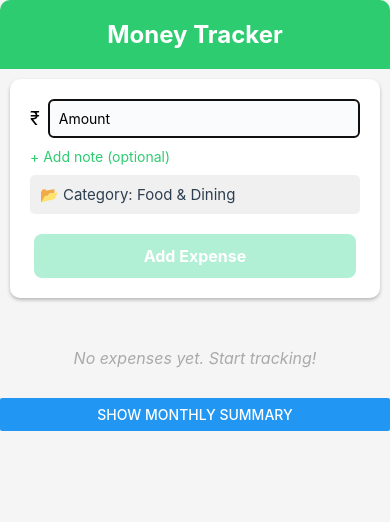
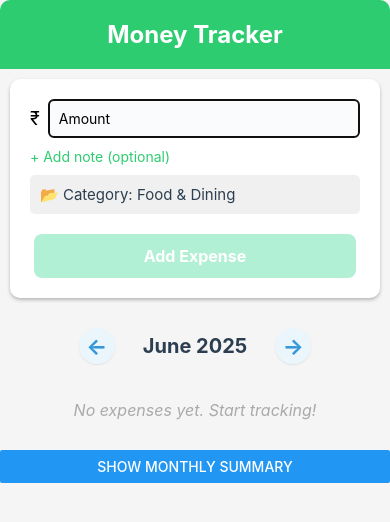
Before and after one commit to deXterbed/MoneyTracker, a React Native app: screen / in a window 390 px wide. Shown: the top 522 px of the page. Built offline with nearby package versions, Linux system fonts and the light colour scheme.

Commit message:
Enhance expense tracking with month/year navigation

```diff
--- a/App.tsx
+++ b/App.tsx
@@ -1,8 +1,22 @@
 import { StatusBar } from "expo-status-bar";
-import { StyleSheet, SafeAreaView, ScrollView, Button } from "react-native";
-import { useState, useEffect } from "react";
+import {
+  StyleSheet,
+  SafeAreaView,
+  ScrollView,
+  Button,
+  Text,
+  View,
+  Animated,
+  TouchableOpacity,
+} from "react-native";
+import { useState, useEffect, useRef } from "react";
 import AsyncStorage from "@react-native-async-storage/async-storage";
-import { GestureHandlerRootView } from "react-native-gesture-handler";
+import {
+  GestureHandlerRootView,
+  PanGestureHandler,
+  PanGestureHandlerGestureEvent,
+  State as GestureState,
+} from "react-native-gesture-handler";
 import ExpenseForm from "./components/ExpenseForm";
 import ExpenseList from "./components/ExpenseList";
 import ExpenseSummary from "./components/ExpenseSummary";
@@ -14,6 +28,15 @@ export default function App() {
   const [expenses, setExpenses] = useState<Expense[]>([]);
   const [editingExpense, setEditingExpense] = useState<Expense | null>(null);
   const [showSummary, setShowSummary] = useState(false);
+
+  // Month/year state
+  const now = new Date();
+  const [currentMonth, setCurrentMonth] = useState(now.getMonth()); // 0-based
+  const [currentYear, setCurrentYear] = useState(now.getFullYear());
+
+  // Animation state
+  const slideAnim = useRef(new Animated.Value(0)).current;
+  const directionRef = useRef(0); // -1 for left, 1 for right
 
   // Load expenses from AsyncStorage on mount
   useEffect(() => {
@@ -66,9 +89,91 @@ export default function App() {
     setEditingExpense(null);
   };
 
+  // Animate slide
+  const animateSlide = (dir: number, onComplete: () => void) => {
+    directionRef.current = dir;
+    Animated.sequence([
+      Animated.timing(slideAnim, {
+        toValue: dir * 400, // slide out (reverse direction)
+        duration: 200,
+        useNativeDriver: true,
+      }),
+      Animated.timing(slideAnim, {
+        toValue: dir * -400, // jump to other side (reverse direction)
+        duration: 0,
+        useNativeDriver: true,
+      }),
+      Animated.timing(slideAnim, {
+        toValue: 0, // slide in
+        duration: 200,
+        useNativeDriver: true,
+      }),
+    ]).start(onComplete);
+  };
+
+  // Handle swipe left/right to change month
+  const onHandlerStateChange = (event: PanGestureHandlerGestureEvent) => {
+    const { translationX, velocityX, state } = event.nativeEvent;
+    if (state === GestureState.END) {
+      if (translationX < -50 && Math.abs(velocityX) > 200) {
+        // Swipe left: next month
+        animateSlide(-1, () => {
+          setCurrentMonth((prev) => {
+            if (prev === 11) {
+              setCurrentYear((y) => y + 1);
+              return 0;
+            }
+            return prev + 1;
+          });
+        });
+      } else if (translationX > 50 && Math.abs(velocityX) > 200) {
+        // Swipe right: previous month
+        animateSlide(1, () => {
+          setCurrentMonth((prev) => {
+            if (prev === 0) {
+              setCurrentYear((y) => y - 1);
+              return 11;
+            }
+            return prev - 1;
+          });
+        });
+      }
+    }
+  };
+
+  // Filter expenses for the selected month/year
+  let filteredExpenses = expenses.filter((expense) => {
+    const [year, month] = expense.date.split("-");
+    return (
+      parseInt(year) === currentYear && parseInt(month) - 1 === currentMonth
+    );
+  });
+
+  // Sort by date and time descending
+  filteredExpenses = filteredExpenses.sort((a, b) => {
+    // Compare date first
+    if (a.date > b.date) return -1;
+    if (a.date < b.date) return 1;
+    // If dates are equal, compare time
+    if (a.time && b.time) {
+      return b.time.localeCompare(a.time);
+    }
+    return 0;
+  });
+
+  // Month name for header
+  const monthName = new Date(currentYear, currentMonth).toLocaleString(
+    "default",
+    { month: "long", year: "numeric" }
+  );
+
   return (
     <GestureHandlerRootView style={{ flex: 1 }}>
       <SafeAreaView style={styles.container}>
+        <PanGestureHandler onHandlerStateChange={onHandlerStateChange}>
+          <Animated.View
+            style={{ flex: 1, transform: [{ translateX: slideAnim }] }}
+          >
             <ScrollView contentContainerStyle={styles.scrollContent}>
               <ExpenseForm
                 onAddExpense={handleAddExpense}
@@ -76,9 +181,44 @@ export default function App() {
                 editingExpense={editingExpense}
                 onCancelEdit={handleCancelEdit}
                 categories={CATEGORIES}
+                currentMonth={currentMonth}
+                currentYear={currentYear}
               />
+              <View style={styles.monthHeaderRow}>
+                <TouchableOpacity
+                  style={styles.arrowButton}
+                  onPress={() => {
+                    setCurrentMonth((prev) => {
+                      if (prev === 0) {
+                        setCurrentYear((y) => y - 1);
+                        return 11;
+                      }
+                      return prev - 1;
+                    });
+                  }}
+                  activeOpacity={0.7}
+                >
+                  <Text style={styles.arrowIcon}>←</Text>
+                </TouchableOpacity>
+                <Text style={styles.monthHeader}>{monthName}</Text>
+                <TouchableOpacity
+                  style={styles.arrowButton}
+                  onPress={() => {
+                    setCurrentMonth((prev) => {
+                      if (prev === 11) {
+                        setCurrentYear((y) => y + 1);
+                        return 0;
+                      }
+                      return prev + 1;
+                    });
+                  }}
+                  activeOpacity={0.7}
+                >
+                  <Text style={styles.arrowIcon}>→</Text>
+                </TouchableOpacity>
+              </View>
               <ExpenseList
-            expenses={expenses}
+                expenses={filteredExpenses}
                 onDeleteExpense={handleDeleteExpense}
                 onEditExpense={handleEditExpense}
                 editingExpense={editingExpense}
@@ -89,9 +229,17 @@ export default function App() {
                 }
                 onPress={() => setShowSummary((prev) => !prev)}
               />
-          {showSummary && <ExpenseSummary expenses={expenses} />}
+              {showSummary && (
+                <ExpenseSummary
+                  expenses={filteredExpenses}
+                  month={currentMonth}
+                  year={currentYear}
+                />
+              )}
             </ScrollView>
             <StatusBar style="auto" />
+          </Animated.View>
+        </PanGestureHandler>
       </SafeAreaView>
     </GestureHandlerRootView>
   );
@@ -105,4 +253,37 @@ const styles = StyleSheet.create({
   scrollContent: {
     flexGrow: 1,
   },
+  monthHeaderRow: {
+    flexDirection: "row",
+    alignItems: "center",
+    justifyContent: "center",
+    marginTop: 10,
+    marginBottom: 6,
+    gap: 10,
+  },
+  monthHeader: {
+    fontSize: 20,
+    fontWeight: "bold",
+    color: "#2c3e50",
+    marginHorizontal: 16,
+  },
+  arrowButton: {
+    width: 36,
+    height: 36,
+    borderRadius: 18,
+    backgroundColor: "#eaf6fb",
+    alignItems: "center",
+    justifyContent: "center",
+    marginHorizontal: 2,
+    shadowColor: "#000",
+    shadowOffset: { width: 0, height: 1 },
+    shadowOpacity: 0.08,
+    shadowRadius: 2,
+    elevation: 2,
+  },
+  arrowIcon: {
+    fontSize: 22,
+    color: "#3498db",
+    fontWeight: "bold",
+  },
 });
--- a/components/ExpenseForm.tsx
+++ b/components/ExpenseForm.tsx
@@ -15,6 +15,8 @@ interface ExpenseFormProps {
   editingExpense: Expense | null;
   onCancelEdit: () => void;
   categories: readonly string[];
+  currentMonth: number;
+  currentYear: number;
 }
 
 const ExpenseForm: React.FC<ExpenseFormProps> = ({
@@ -23,6 +25,8 @@ const ExpenseForm: React.FC<ExpenseFormProps> = ({
   editingExpense,
   onCancelEdit,
   categories,
+  currentMonth,
+  currentYear,
 }) => {
   const [amount, setAmount] = useState("");
   const [description, setDescription] = useState("");
@@ -44,7 +48,12 @@ const ExpenseForm: React.FC<ExpenseFormProps> = ({
 
   const getCurrentDateTime = () => {
     const now = new Date();
-    const date = now.toISOString().slice(0, 10); // 'YYYY-MM-DD'
+    const year = currentYear;
+    const month = currentMonth + 1;
+    const day = now.getDate();
+    const date = `${year}-${month.toString().padStart(2, "0")}-${day
+      .toString()
+      .padStart(2, "0")}`;
     const time = now.toLocaleTimeString([], {
       hour: "2-digit",
       minute: "2-digit",
--- a/components/ExpenseSummary.tsx
+++ b/components/ExpenseSummary.tsx
@@ -4,32 +4,33 @@ import { Expense } from "../types/expense";
 
 interface ExpenseSummaryProps {
   expenses: Expense[];
+  month: number; // 0-based
+  year: number;
 }
 
-const ExpenseSummary: React.FC<ExpenseSummaryProps> = ({ expenses }) => {
+const ExpenseSummary: React.FC<ExpenseSummaryProps> = ({
+  expenses,
+  month,
+  year,
+}) => {
   const { total, monthName, hasExpenses } = useMemo(() => {
-    const now = new Date();
-    const currentMonth = now.getMonth();
-    const currentYear = now.getFullYear();
-
     const filtered = expenses.filter((expense) => {
-      const [year, month, day] = expense.date.split("-").map(Number);
-      const expenseDate = new Date(year, month - 1, day);
-      return (
-        expenseDate.getMonth() === currentMonth &&
-        expenseDate.getFullYear() === currentYear
-      );
+      const [y, m] = expense.date.split("-");
+      return parseInt(y) === year && parseInt(m) - 1 === month;
     });
     const total = filtered.reduce(
       (total, expense) => total + parseFloat(expense.amount),
       0
     );
+    const monthName = new Date(year, month).toLocaleString("default", {
+      month: "long",
+    });
     return {
       total,
-      monthName: now.toLocaleString("default", { month: "long" }),
+      monthName,
       hasExpenses: filtered.length > 0,
     };
-  }, [expenses]);
+  }, [expenses, month, year]);
 
   return (
     <View style={styles.container}>
```
Lines whose indentation alone changed are shown as unchanged.
